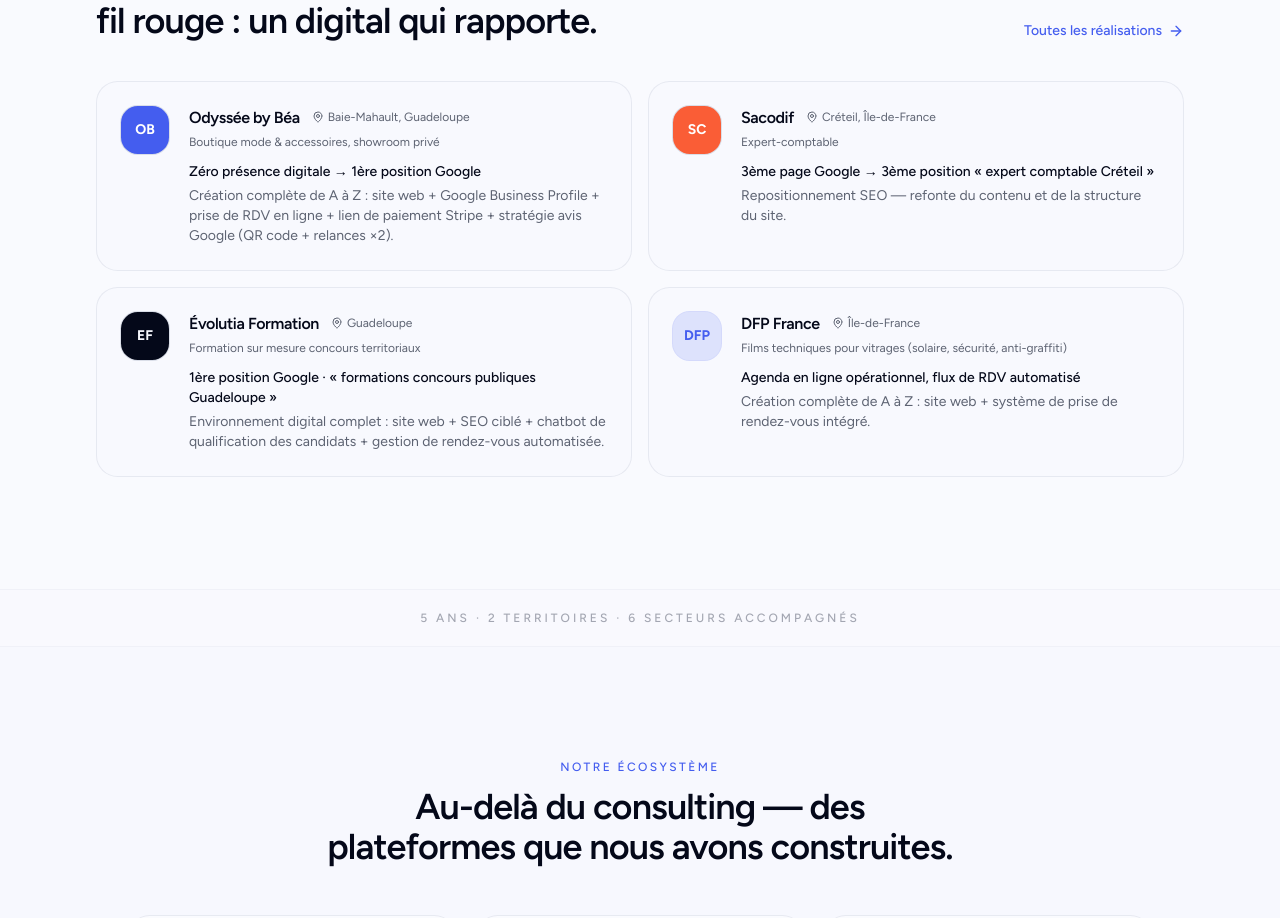
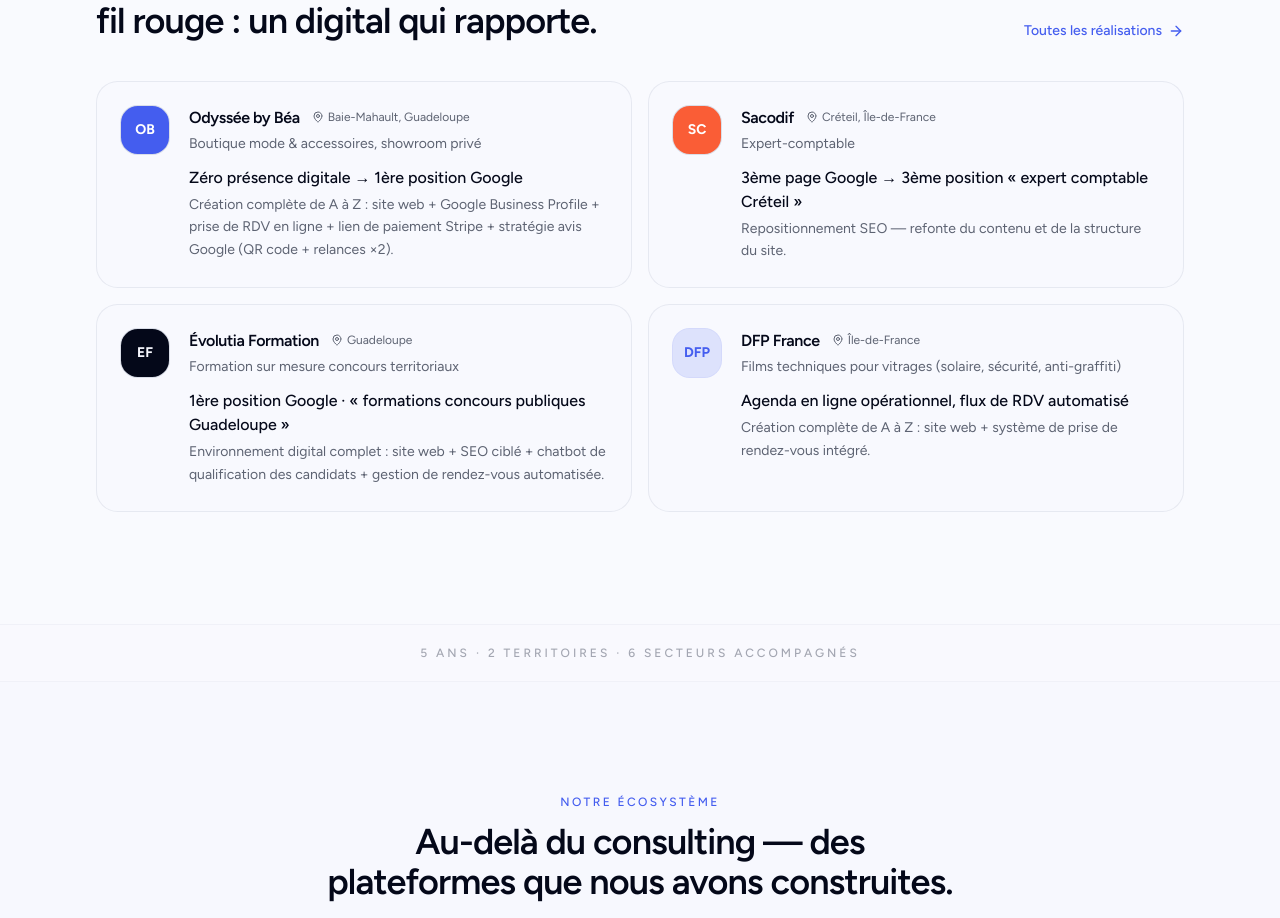
Before and after one commit to jmd971/siboard-consulting-site, a Next.js app: page / in a window 1280 px wide. Shown: the part 2144-3062 px from the top of the page. Built offline with nearby package versions, Linux system fonts and the light colour scheme; no server answers.

Commit message:
design: increase font sizes in RealisationsApercu cards

```diff
--- a/src/components/home/RealisationsApercu.tsx
+++ b/src/components/home/RealisationsApercu.tsx
@@ -46,17 +46,17 @@
                 </div>
                 <div className="min-w-0 flex-1">
                   <div className="flex flex-wrap items-baseline gap-x-3 gap-y-1">
-                    <h3 className="font-semibold text-foreground">{client.name}</h3>
+                    <h3 className="text-base font-semibold text-foreground">{client.name}</h3>
                     <span className="inline-flex items-center gap-1 text-xs text-muted-foreground">
                       <MapPin className="h-3 w-3" />
                       {client.location}
                     </span>
                   </div>
-                  <p className="mt-1 text-xs text-muted-foreground">{client.sector}</p>
-                  <p className="mt-3 text-pretty text-sm font-medium text-foreground">
+                  <p className="mt-1 text-sm text-muted-foreground">{client.sector}</p>
+                  <p className="mt-3 text-pretty text-base font-medium text-foreground">
                     {client.result}
                   </p>
-                  <p className="mt-1 text-pretty text-sm text-muted-foreground">
+                  <p className="mt-1 text-pretty text-sm leading-relaxed text-muted-foreground">
                     {client.detail}
                   </p>
                 </div>
```
